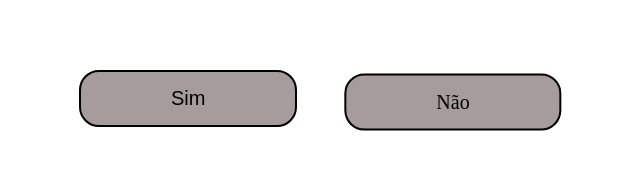
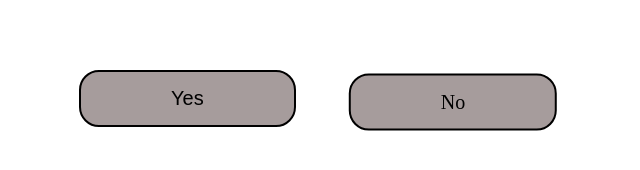
Before and after one commit to DevDaviDias/DATE-MEE, a plain HTML site: page index.html in a window 1280 px wide. Shown: the part 314-484 px from the top of the page, 315-955 px from the left. Drawn offline with Linux system fonts and the light colour scheme.

Commit message:
yes and noo

```diff
--- a/index.html
+++ b/index.html
@@ -22,7 +22,7 @@
 <section class="menu" >
      <a href="pagina2.html">
         <button class="btn-sim">
-            Sim
+            Yes
             <div class="star-1">
                 <svg height="25" width="25" viewBox="0 0 512 512" xmlns="http://www.w3.org/2000/svg">
                     <path d="M427.313,88.686c-47.803-47.803-125.213-47.803-173.016,0l-17.087,17.087l-17.087-17.087
@@ -36,7 +36,7 @@
         </a>
 
     <div class="flex">
-        <span id="moving-button">Não</span>
+        <span id="moving-button">No</span>
 
 
     </div>
```
